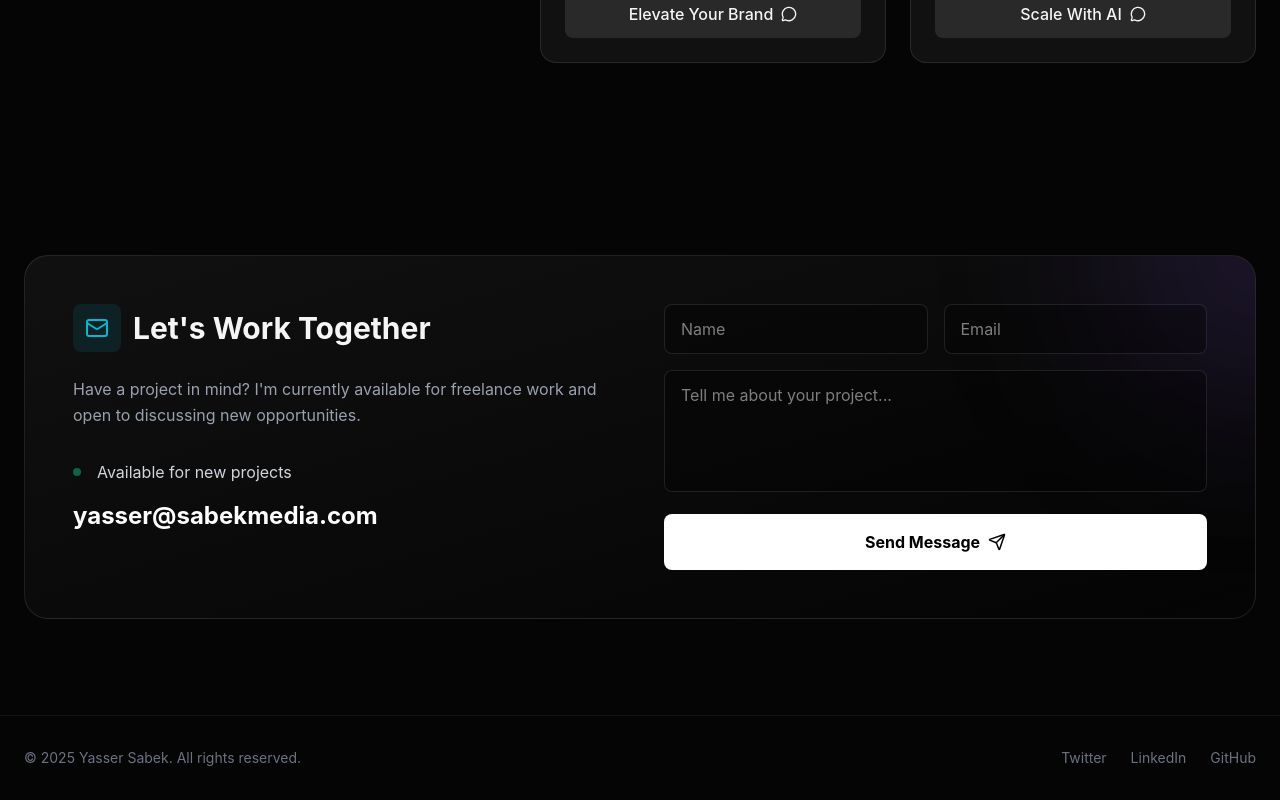
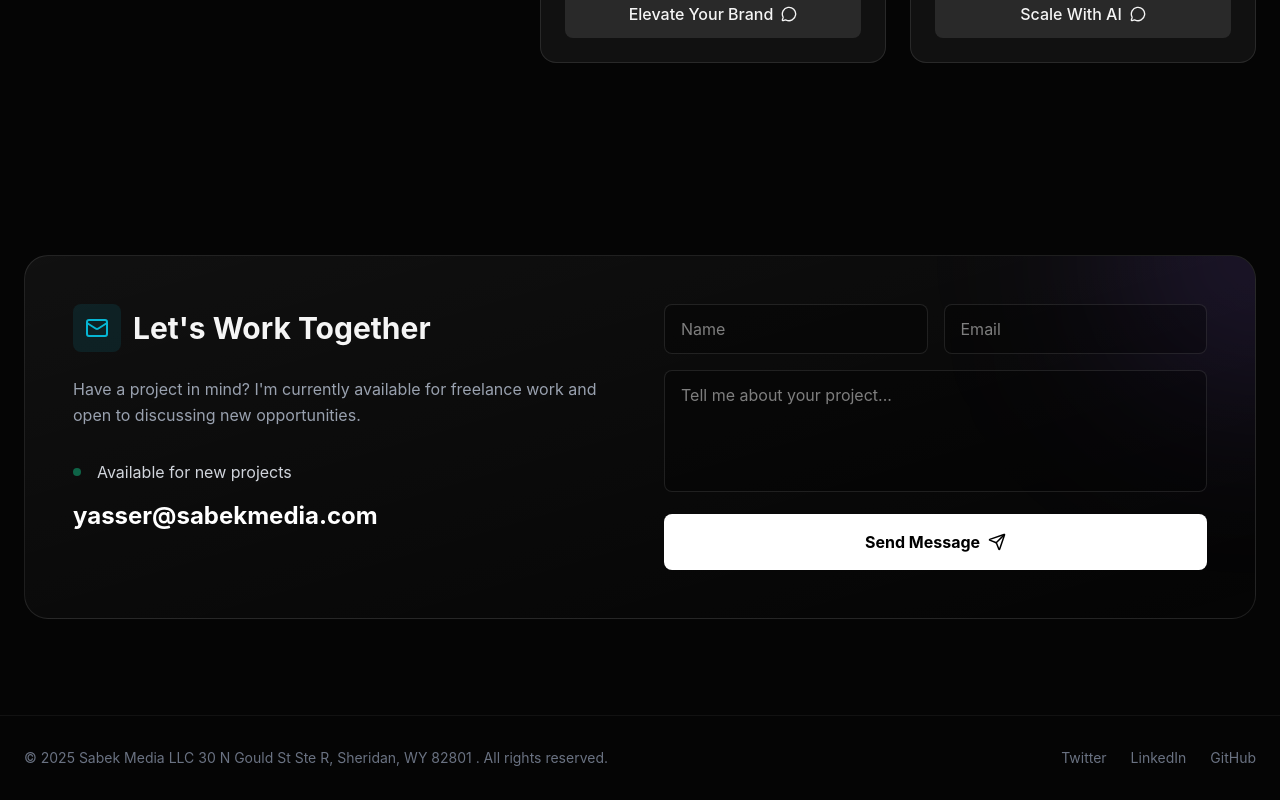
Before and after one commit to yasser30dc-prog/Yasser-s-business-protfilo-, a React (Vite) app: page / in a window 1280 px wide. Shown: the part 5968-6768 px from the top of the page. Built offline with nearby package versions, Linux system fonts and the light colour scheme.

Commit message:
Update Footer.tsx

```diff
--- a/src/components/Footer.tsx
+++ b/src/components/Footer.tsx
@@ -3,7 +3,7 @@ export default function Footer() {
         <footer className="py-8 border-t border-white/5 text-center text-gray-500 text-sm">
             <div className="max-w-7xl mx-auto px-6 flex flex-col md:flex-row justify-between items-center gap-4">
                 <div>
-                    &copy; {new Date().getFullYear()} Yasser Sabek. All rights reserved.
+                    &copy; {new Date().getFullYear()} Sabek Media LLC 30 N Gould St Ste R, Sheridan, WY 82801 . All rights reserved.
                 </div>
                 <div className="flex gap-6">
                     <a href="#" className="hover:text-white transition-colors">Twitter</a>
```
